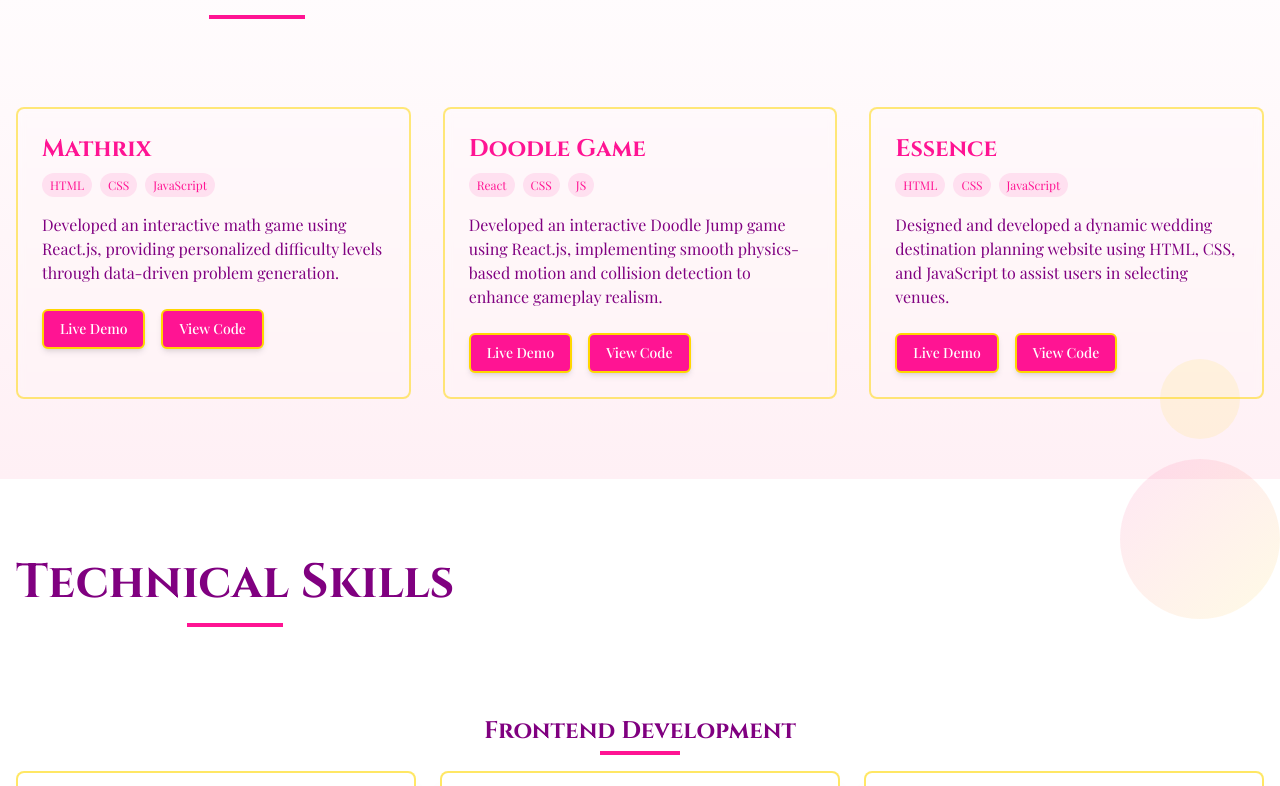
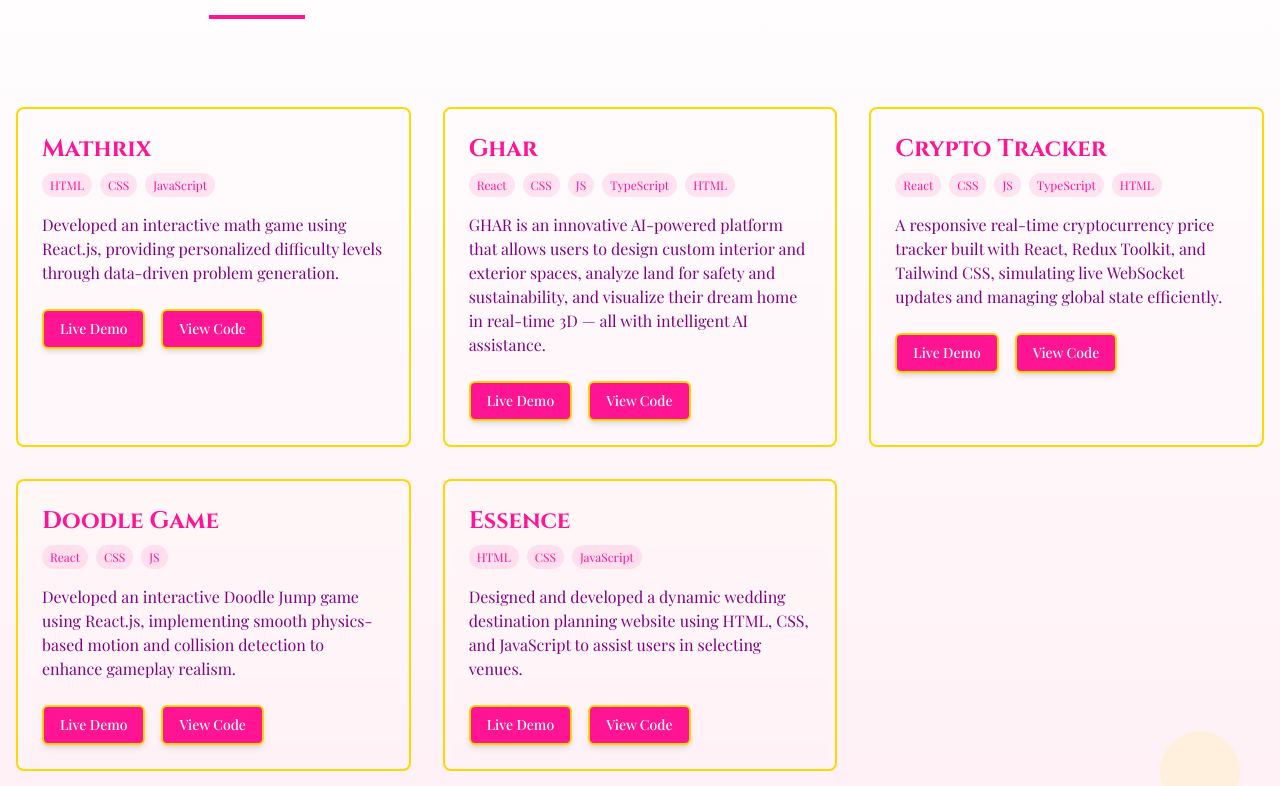
Before and after one commit to Maxiemad/aura-pixel-showcase, a React (Vite) app: page / in a window 1280 px wide. Shown: the part 1634-2420 px from the top of the page. Built offline with nearby package versions, Linux system fonts and the light colour scheme.

Commit message:
upgraded

```diff
--- a/index.html
+++ b/index.html
@@ -11,11 +11,9 @@
     <meta property="og:title" content="Akanksha | Portfolio" />
     <meta property="og:description" content="Akanksha Sharma's portfolio - Software Developer and Problem Solver" />
     <meta property="og:type" content="website" />
-    <meta property="og:image" content="https://lovable.dev/opengraph-image-p98pqg.png" />
 
     <meta name="twitter:card" content="summary_large_image" />
-    <meta name="twitter:site" content="@lovable_dev" />
-    <meta name="twitter:image" content="https://lovable.dev/opengraph-image-p98pqg.png" />
+
 
     <!-- Preload fonts -->
     <link rel="preconnect" href="https://fonts.googleapis.com">
--- a/src/components/Projects.tsx
+++ b/src/components/Projects.tsx
@@ -43,7 +43,77 @@ const Projects: React.FC = () => {
               </a>
             </div>
           </div>
+          <div className="project-card hover:shadow-[0_0_15px_rgba(255,20,147,0.5)]">
+            <div className="project-header mb-4">
+              <h3 className="text-2xl font-bold text-royal-pink mb-2">Ghar</h3>
+              <div className="tech-stack flex flex-wrap gap-2">
+                <span className="px-2 py-1 text-xs rounded-full bg-royal-pink bg-opacity-10 text-royal-pink">React</span>
+                <span className="px-2 py-1 text-xs rounded-full bg-royal-pink bg-opacity-10 text-royal-pink">CSS</span>
+                <span className="px-2 py-1 text-xs rounded-full bg-royal-pink bg-opacity-10 text-royal-pink">JS</span>
+                <span className="px-2 py-1 text-xs rounded-full bg-royal-pink bg-opacity-10 text-royal-pink">TypeScript</span>
+                <span className="px-2 py-1 text-xs rounded-full bg-royal-pink bg-opacity-10 text-royal-pink">HTML</span>
+              </div>
+            </div>
 
+            <p className="text-royal-purple mb-6">
+            GHAR is an innovative AI-powered platform that allows users to design custom interior and exterior spaces, analyze land for safety and sustainability, and visualize their dream home in real-time 3D — all with intelligent AI assistance.
+            </p>
+
+            <div className="project-links flex flex-wrap gap-4 mt-auto">
+              <a
+                href="https://ghhaar.netlify.app/"
+                className="btn text-sm px-4 py-2"
+                target="_blank"
+                rel="noopener noreferrer"
+              >
+                Live Demo
+              </a>
+              <a
+                href="https://github.com/Maxiemad/Ghar.git"
+                className="btn text-sm px-4 py-2"
+                target="_blank"
+                rel="noopener noreferrer"
+              >
+                View Code
+              </a>
+            </div>
+          </div>
+
+          <div className="project-card hover:shadow-[0_0_15px_rgba(255,20,147,0.5)]">
+            <div className="project-header mb-4">
+              <h3 className="text-2xl font-bold text-royal-pink mb-2">Crypto Tracker</h3>
+              <div className="tech-stack flex flex-wrap gap-2">
+                <span className="px-2 py-1 text-xs rounded-full bg-royal-pink bg-opacity-10 text-royal-pink">React</span>
+                <span className="px-2 py-1 text-xs rounded-full bg-royal-pink bg-opacity-10 text-royal-pink">CSS</span>
+                <span className="px-2 py-1 text-xs rounded-full bg-royal-pink bg-opacity-10 text-royal-pink">JS</span>
+                <span className="px-2 py-1 text-xs rounded-full bg-royal-pink bg-opacity-10 text-royal-pink">TypeScript</span>
+                <span className="px-2 py-1 text-xs rounded-full bg-royal-pink bg-opacity-10 text-royal-pink">HTML</span>
+              </div>
+            </div>
+
+            <p className="text-royal-purple mb-6">
+            A responsive real-time cryptocurrency price tracker built with React, Redux Toolkit, and Tailwind CSS, simulating live WebSocket updates and managing global state efficiently.
+            </p>
+
+            <div className="project-links flex flex-wrap gap-4 mt-auto">
+              <a
+                href="https://relaxed-sunshine-1a2a53.netlify.app/"
+                className="btn text-sm px-4 py-2"
+                target="_blank"
+                rel="noopener noreferrer"
+              >
+                Live Demo
+              </a>
+              <a
+                href="https://github.com/Maxiemad/Crypto-Tracker.git"
+                className="btn text-sm px-4 py-2"
+                target="_blank"
+                rel="noopener noreferrer"
+              >
+                View Code
+              </a>
+            </div>
+          </div>
           {/* Project 2 */}
           <div className="project-card hover:shadow-[0_0_15px_rgba(255,20,147,0.5)]">
             <div className="project-header mb-4">
@@ -114,9 +184,17 @@ const Projects: React.FC = () => {
                 View Code
               </a>
             </div>
+
           </div>
+
         </div>
       </div>
+      {/* Project 2 */}
+
+
+
+
+
 
       {/* Decorative elements */}
       <div className="absolute top-10 left-10 w-20 h-20 rounded-full bg-royal-pink opacity-10"></div>
```
Also changed, not shown: 2 other files (tests, documents, lock files or other folders).
